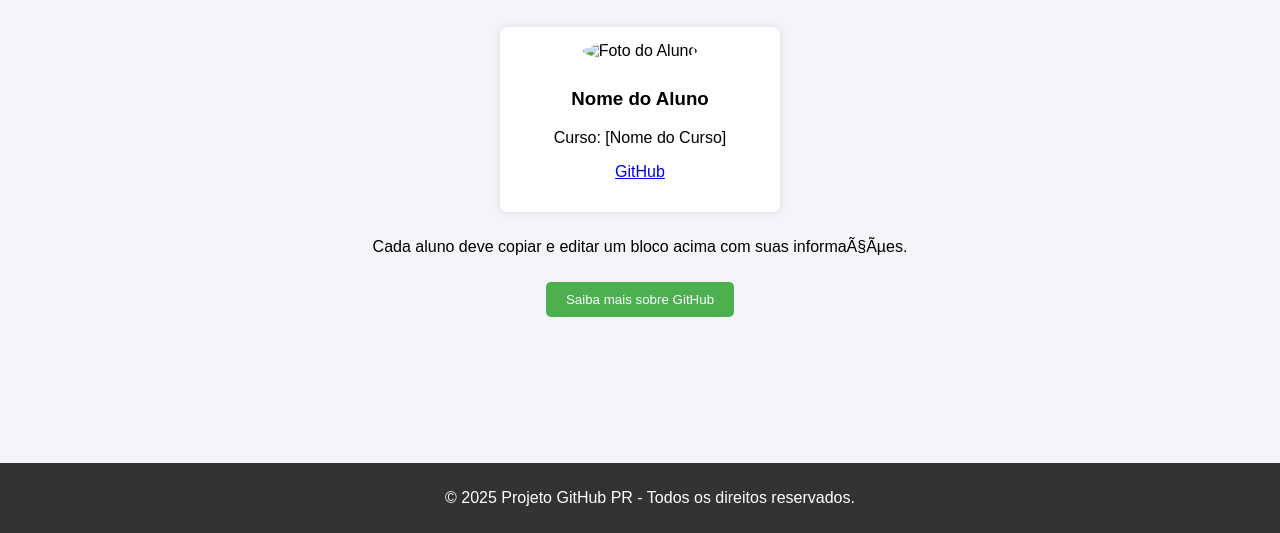
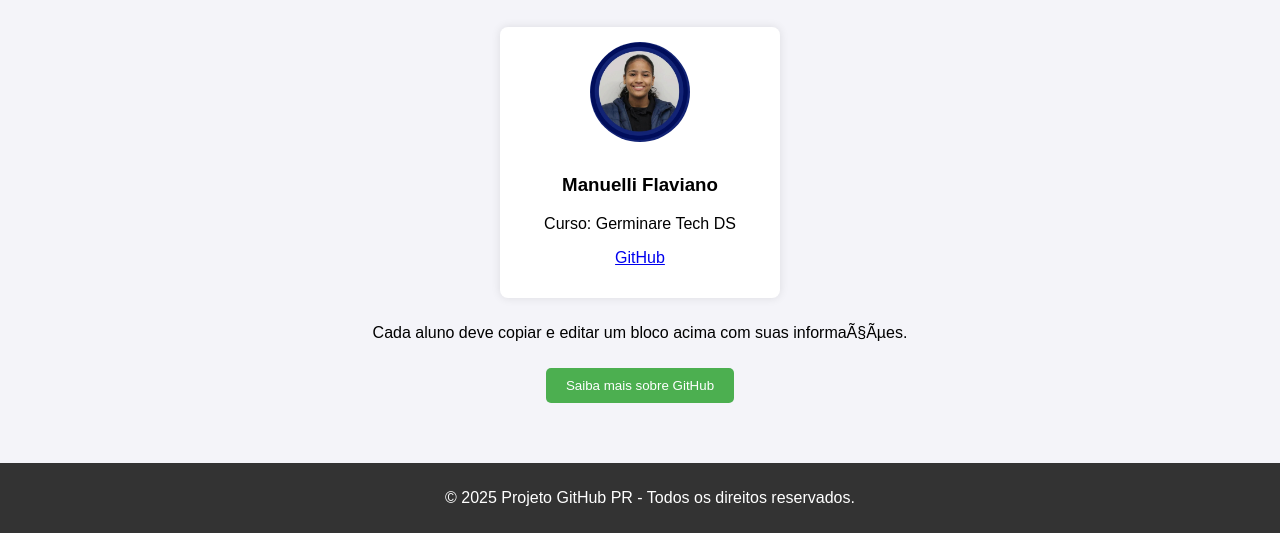
Before and after one commit to CamillaMoreno/Atividade2---Devops, a plain HTML site: page index.html in a window 1280 px wide. Shown: the part 267-800 px from the top of the page. Drawn offline with Linux system fonts and the light colour scheme.

Commit message:
alterações - manuelli

```diff
--- a/index.html
+++ b/index.html
@@ -21,7 +21,7 @@
             padding: 20px;
             text-align: center;
         }
-        .perfil-container {
+        .perfil-container3 {
             display: flex;
             flex-wrap: wrap;
             justify-content: center;
@@ -81,12 +81,12 @@
 
     <section>
         <h2>Perfis dos Alunos</h2>
-        <div class="perfil-container">
+        <div class="perfil-container3">
             <div class="perfil">
-                <img class="foto" src="[URL da foto do aluno]" alt="Foto do Aluno">
-                <h3>Nome do Aluno</h3>
-                <p>Curso: [Nome do Curso]</p>
-                <p><a href="[URL do GitHub]" target="_blank">GitHub</a></p>
+                <img class="foto" src="./manuelli.jpeg" alt="Foto do Aluno">
+                <h3>Manuelli Flaviano</h3>
+                <p>Curso: Germinare Tech DS</p>
+                <p><a href="https://github.com/manuellifla" target="_blank">GitHub</a></p>
             </div>
         </div>
         <p>Cada aluno deve copiar e editar um bloco acima com suas informaÃ§Ãµes.</p>
```
Also changed, not shown: manuelli.jpeg (added).
